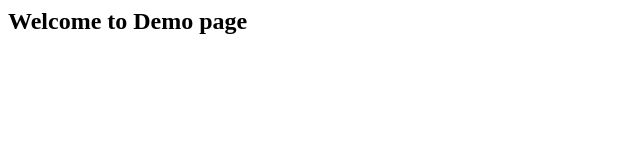
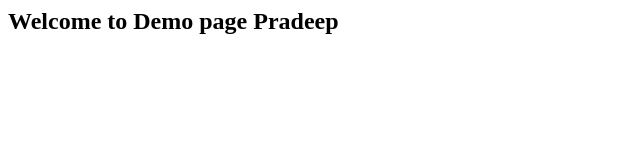
Before and after one commit to ruchitakumar7/sampleapp, a plain HTML site: page Index.html in a window 1280 px wide. Shown: the whole page, without its empty margins (0-640 px from the left). Drawn offline with Linux system fonts and the light colour scheme.

Commit message:
Update Index.html

```diff
--- a/Index.html
+++ b/Index.html
@@ -1 +1 @@
-<h2> Welcome to Demo page</h2>
+<h2> Welcome to Demo page Pradeep</h2>
```
